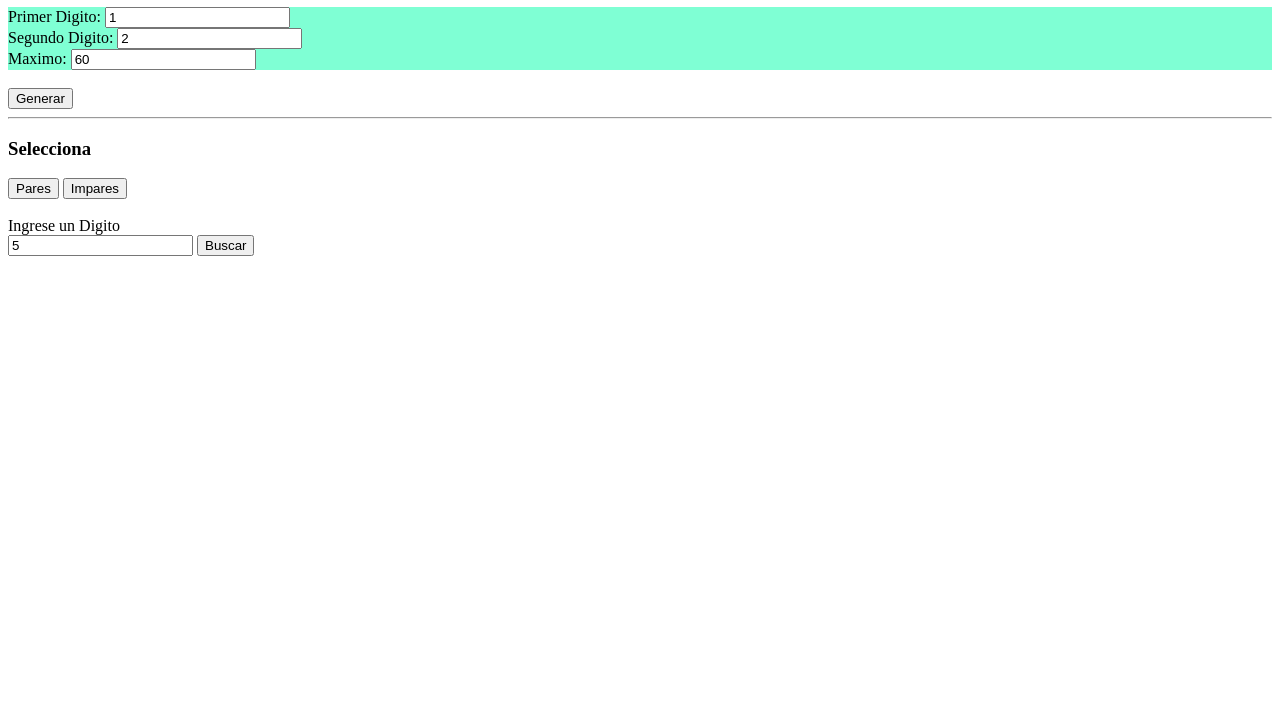
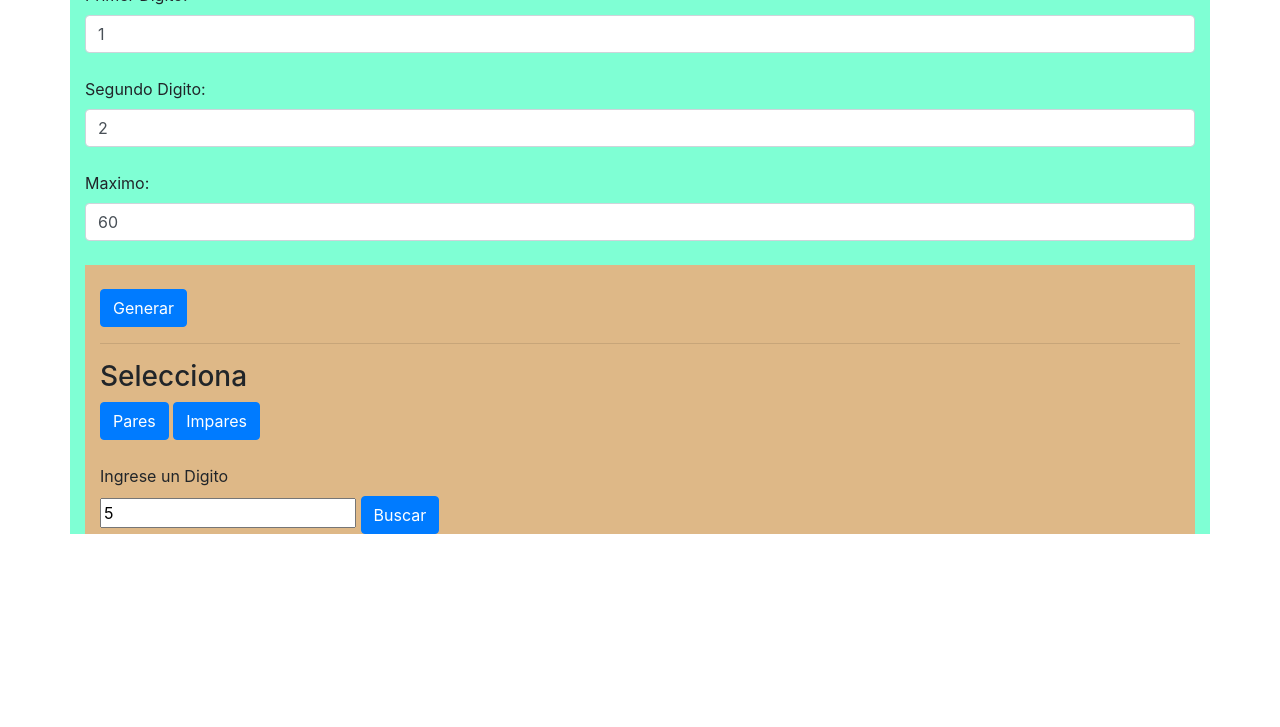
Before and after one commit to Corian2108/Serie-de-Fibonacci-version-3, a plain HTML site: page index.html in a window 1280 px wide. Shown: the part 73-800 px from the top of the page. Drawn offline with nearby package versions, Linux system fonts and the light colour scheme.

Commit message:
Respaldo últimos comentarios

```diff
--- a/index.html
+++ b/index.html
@@ -5,17 +5,21 @@
     <meta charset="UTF-8">
     <meta name="viewport" content="width=device-width, initial-scale=1.0">
     <meta http-equiv="X-UA-Compatible" content="ie=edge">
-    <!--<link rel="stylesheet" href="https://stackpath.bootstrapcdn.com/bootstrap/4.3.1/css/bootstrap.min.css"
-        integrity="sha384-ggOyR0iXCbMQv3Xipma34MD+dH/1fQ784/j6cY/iJTQUOhcWr7x9JvoRxT2MZw1T" crossorigin="anonymous">-->
+    <link rel="stylesheet" href="https://stackpath.bootstrapcdn.com/bootstrap/4.3.1/css/bootstrap.min.css"
+        integrity="sha384-ggOyR0iXCbMQv3Xipma34MD+dH/1fQ784/j6cY/iJTQUOhcWr7x9JvoRxT2MZw1T" crossorigin="anonymous">
     <title>Serie de Fibonacci</title>
 </head>
 <style>
-    #formulario {
+    #ingresarDatos {
         background-color: aquamarine;
     }
 
     #tablaDeDatos {
         background-color: cadetblue;
+    }
+
+    #botones {
+        background-color: burlywood;
     }
 </style>
 
@@ -24,16 +28,14 @@
         <h1>Generador Fibonacci</h1>
     </center>
     <div id="ingresarDatos" class="container">
-        <form class="form" id="formulario">
-            <label>Primer Digito: </label> <input class="form-control" type="text" name="primerDigito" id="primerDigito"
-                placeholder="1" value="1"><br>
-            <label>Segundo Digito: </label> <input class="form-control" type="text" name="primerDigito"
-                id="segundoDigito" placeholder="2" value="2"><br>
-            <label>Maximo: </label> <input class="form-control" type="text" name="primerDigito" id="maximo"
-                value="60"><br>
 
-        </form>
-        <div class="container">
+        <label>Primer Digito: </label> <input class="form-control" type="text" name="primerDigito" id="primerDigito"
+            placeholder="1" value="1"><br>
+        <label>Segundo Digito: </label> <input class="form-control" type="text" name="primerDigito" id="segundoDigito"
+            placeholder="2" value="2"><br>
+        <label>Maximo: </label> <input class="form-control" type="text" name="primerDigito" id="maximo" value="60"><br>
+
+        <div id="botones" class="container">
             <form class="form">
                 <br>
                 <button class="btn btn-primary" id="generar">Generar</button>
@@ -46,7 +48,6 @@
                 <br>
                 <input type="text" placeholder="5" value="5" id="numero">
                 <button class="btn btn-primary" id="buscar">Buscar</button>
-            </form>
         </div>
 
 
```
Also changed, not shown: js/clases.js (line endings or trailing spaces), js/main.js (line endings or trailing spaces).
